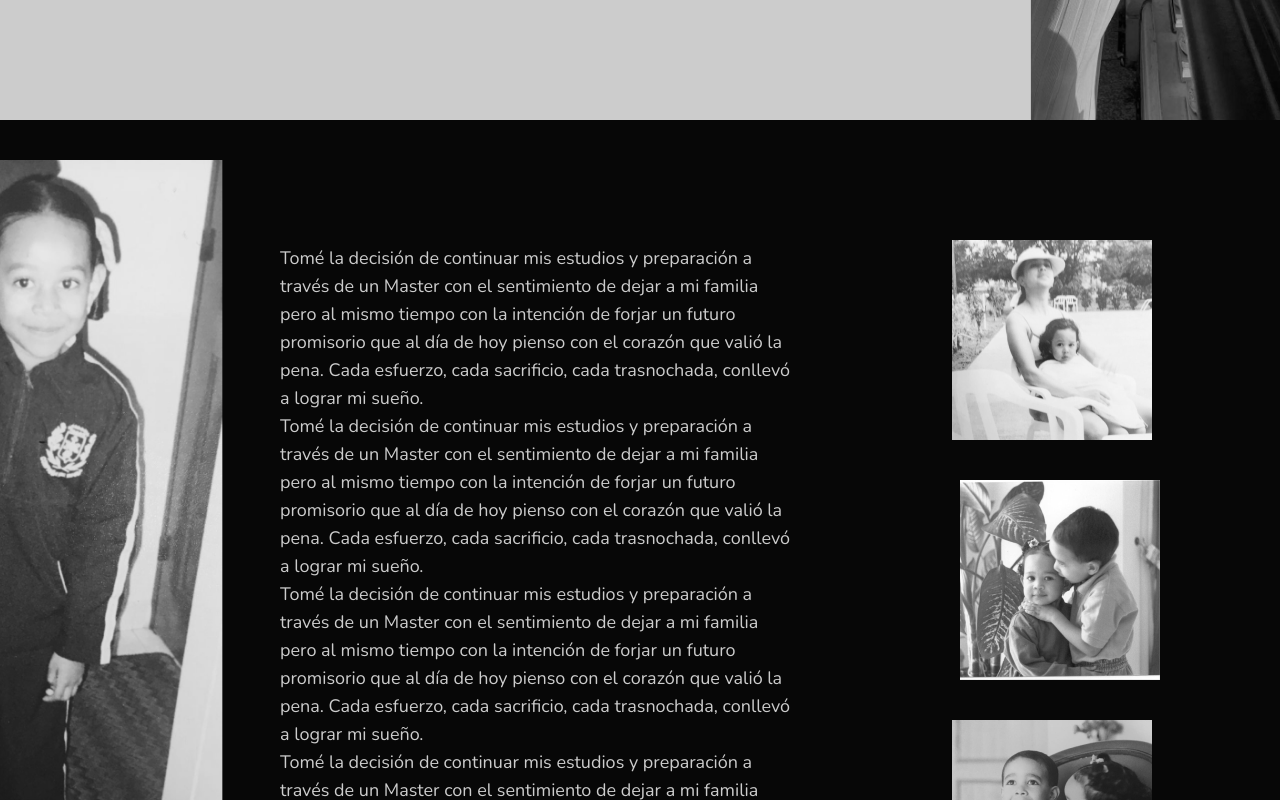
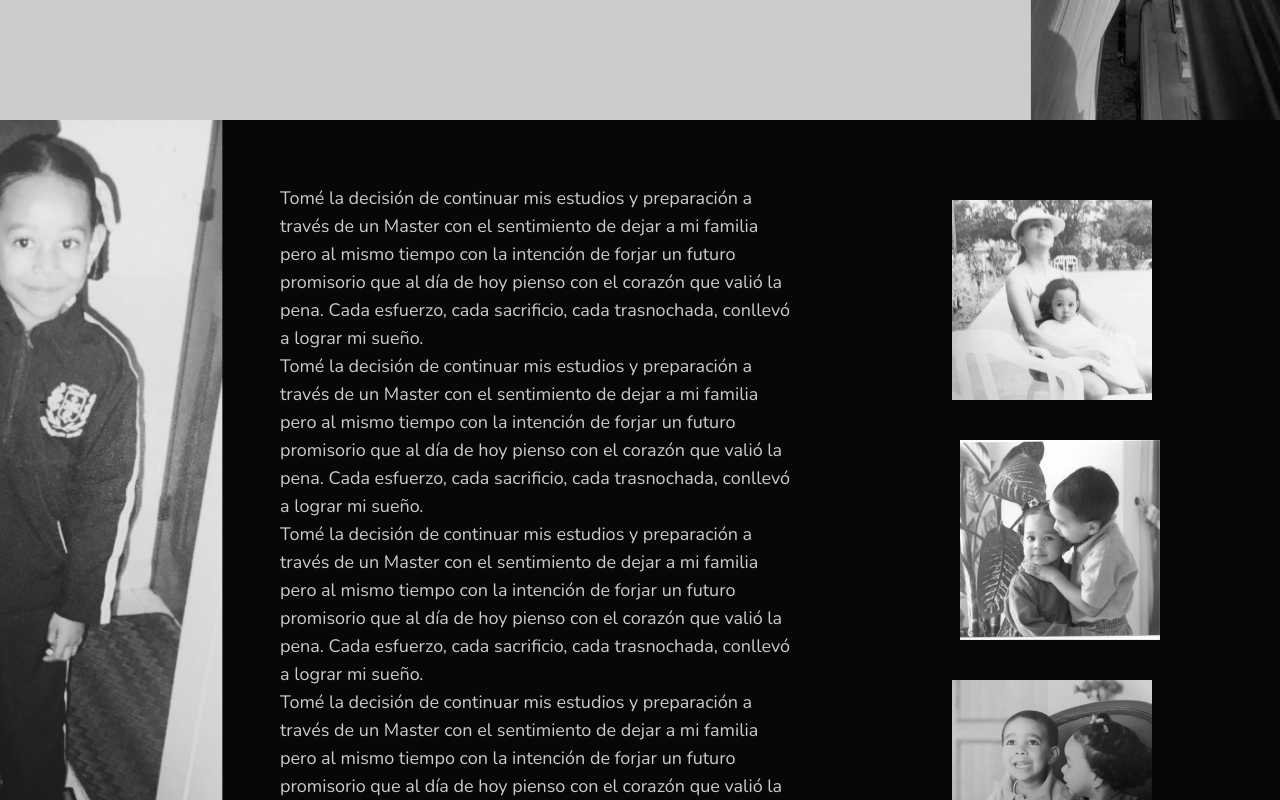
Before and after one commit to NicoAmont/mmdc-grado, a Next.js app: page /mihistoria in a window 1280 px wide. Shown: the part 680-1480 px from the top of the page. Built offline with nearby package versions, Linux system fonts and the light colour scheme; a web font is replaced by a local one.

Commit message:
adding last fixes

```diff
--- a/pages/mihistoria.js
+++ b/pages/mihistoria.js
@@ -62,15 +62,15 @@ export default function Home() {
       </div>
       <div className='w-screen bg-bgr flex flex-col justify-center items-center align-middle'>
           {/**segundo banner **/}
-          <div className='w-auto h-auto  bg-bgr flex justify-center mb-10'>
-            <div className='mt-10 max-w-7xl minH md:maxH w-screen flex  flex-col justify-center items-center'>
-              <div className='w-11/12 h-auto md:h-screen flex flex-col md:flex-row justify-center items-center align-middle relative '>
+          <div className='w-auto h-auto  bg-bgr flex justify-center'>
+            <div className=' max-w-7xl py-10 md:py-0 md:maxH w-screen flex  flex-col justify-center items-center'>
+              <div className='w-11/12 h-auto md:h-screen flex flex-col md:flex-row justify-center items-center align-middle md:relative '>
 
               <div className='overflow-hidden w-full h-auto top-0 left-1/3 transform -translate-x-1/2 hidden md:flex absolute'>
                     <img className='h-screen grayscale maxH mr-10'  src="/mih_banner2izq.png" />
                 </div>
                 <div className='h-auto z-10 hover:filter-none flex flex-col w-auto filter-none md:mr-40 md:ml-40'>
-                  <div className='w-full h-full  hover:filter-none mt-10'>
+                  <div className='w-full h-full  hover:filter-none '>
                     <p className=' hover:filter-none max-w-lg top-0  font-body md:text-lg text-bgr2 font-extralight t z-10 filter-none '>Tomé la decisión de continuar mis estudios y preparación a través de un Master con el sentimiento de dejar a mi familia pero al mismo tiempo con la intención de forjar un futuro promisorio que al día de hoy pienso con el corazón que valió la pena. Cada esfuerzo, cada sacrificio, cada trasnochada, conllevó a lograr mi sueño.</p>
                     <p className=' hover:filter-none max-w-lg top-0  font-body md:text-lg text-bgr2 font-extralight t z-10 filter-none '>Tomé la decisión de continuar mis estudios y preparación a través de un Master con el sentimiento de dejar a mi familia pero al mismo tiempo con la intención de forjar un futuro promisorio que al día de hoy pienso con el corazón que valió la pena. Cada esfuerzo, cada sacrificio, cada trasnochada, conllevó a lograr mi sueño.</p>
                     <p className=' hover:filter-none max-w-lg top-0  font-body md:text-lg text-bgr2 font-extralight t z-10 filter-none '>Tomé la decisión de continuar mis estudios y preparación a través de un Master con el sentimiento de dejar a mi familia pero al mismo tiempo con la intención de forjar un futuro promisorio que al día de hoy pienso con el corazón que valió la pena. Cada esfuerzo, cada sacrificio, cada trasnochada, conllevó a lograr mi sueño.</p>
```
